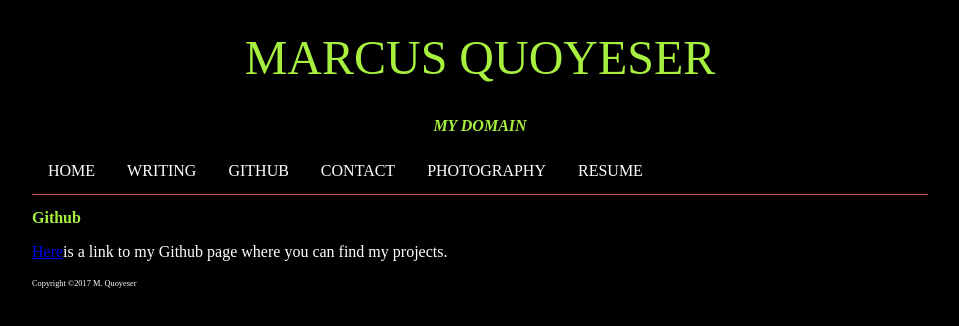
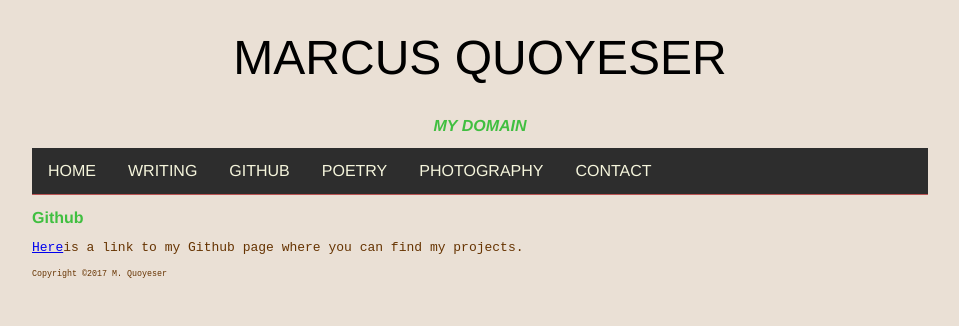
Before and after one commit to mopfunk/homesite, a plain HTML site: page github.html in a window 1280 px wide. Shown: the whole page, without its empty margins (160-1119 px from the left). Drawn offline with Linux system fonts and the light colour scheme.

Commit message:
Updated overall theme and fixed links opening in same tab

```diff
--- a/github.html
+++ b/github.html
@@ -18,15 +18,15 @@
       <li><a href="index.html">home</a></li>
       <li><a href="writing.html">writing</a></li>
       <li><a href="github.html">github</a></li>
+      <li><a href="poetry.html">poetry</a></li>
+      <li><a href="photos.html">photography</a></li>
       <li><a href="contact.html">contact</a></li>
-      <li><a href="photos.html">photography</a></li>
-      <li><a href="resume1.pdf">resume</a></li>
     </ul>
   </nav>
   </header>
 
   <h2>Github</h2>
-    <p><a href="https://github.com/mopfunk">Here</a>is a link to my Github page where you can find my projects.</p>
+    <p><a href="https://github.com/mopfunk" target="_blank">Here</a>is a link to my Github page where you can find my projects.</p>
 </body>
 
 <footer>
--- a/homestyle.css
+++ b/homestyle.css
@@ -1,13 +1,13 @@
 body {
-	background-color: #000000;
+	background-color: #eae0d5;
 	margin: 0 15%;
 	font-family: serif;
 }
 
 header {
 	text-align: center;
-	font-family: serif;
-	color: #a7f03f;
+	font-family: helvetica;
+	color: #000000;
 	font-weight: normal;
 	text-transform: uppercase;
 	border-bottom: 1px solid #ba5454;
@@ -16,8 +16,8 @@ header {
 
 h1 {
 	text-align: center;
-	font-family: serif;
-	color: #a7f03f;
+	font-family: helvetica;
+	color: #000000;
 	font-size: 3em;
 	font-weight: normal;
 	text-transform: uppercase;
@@ -25,12 +25,14 @@ h1 {
 }
 
 h2 {
-	color: #a7f03f;
+	color: #40bf40;
+	font-family: helvetica;
 	font-size: 1em;
 }
 
 p {
-	color: #ffffff;
+	color: #663300;
+	font-family: monospace;
 }
 
 ul {
@@ -38,21 +40,21 @@ ul {
 	margin: 0;
 	padding: 0;
 	overflow: hidden;
-	background-color: #000000;
+	background-color: #2d2d2d;
 }
 
 li {
 	float: left;
-	background-color: #000000;
+	background-color: #2d2d2d;
 }
 
 li a {
 	display: block;
-	color: white;
+	color: beige;
 	text-align: center;
 	padding: 14px 16px;
 	text-decoration: none;
-	background-color: #000000;
+	background-color: #2d2d2d;
 }
 
 hr {
```
Also changed, not shown: clearconcise.html (+2 -1 lines), contact.html (+2 -1 lines), fiction.html (+2 -1 lines), homesitetemplate1.html (+2 -1 lines), index.html (+3 -2 lines), photos.html (+2 -1 lines), poetry.html (+2 -1 lines), threehabits.html (+2 -1 lines), writing.html (+2 -1 lines).
